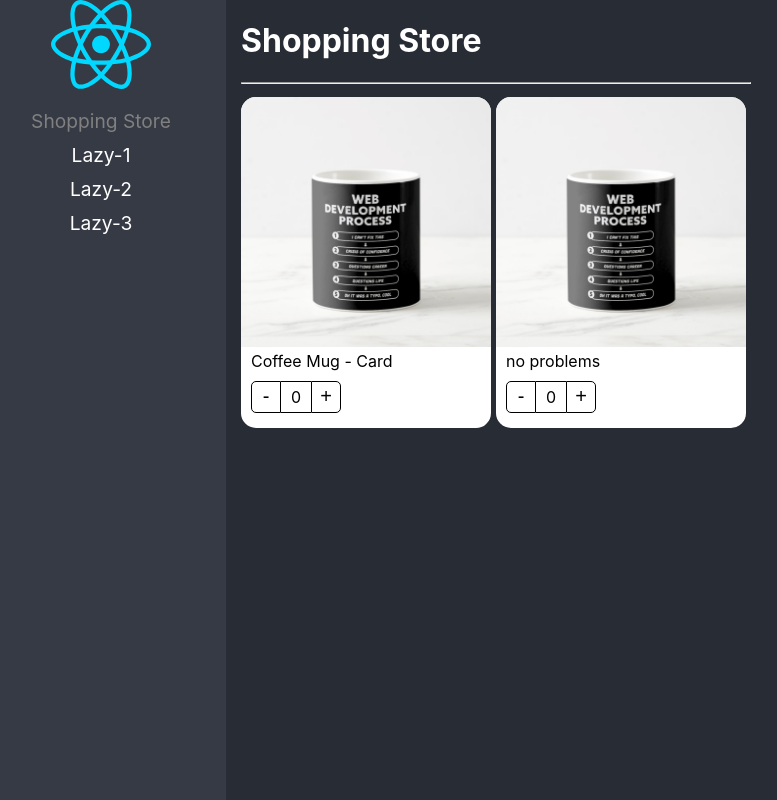
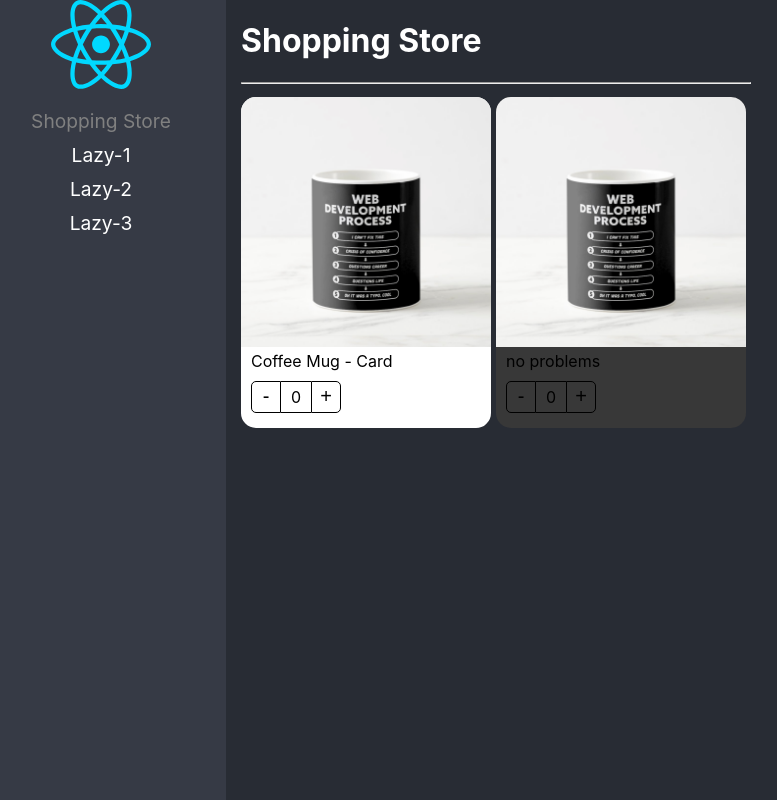
Before and after one commit to moive/react-pro-advanced, a React (Vite) app: page /shopping in a window 1280 px wide. Shown: the whole page, without its empty margins (24-801 px from the left). Built offline with nearby package versions, Linux system fonts and the light colour scheme.

Commit message:
add className in ProductCard component

```diff
--- a/src/patterns/components/ProductCard.tsx
+++ b/src/patterns/components/ProductCard.tsx
@@ -1,18 +1,18 @@
-import { createContext } from "react";
+import { createContext, ReactElement } from "react";
 import style from "../styles/styles.module.css";
 
 import { useProduct } from "../hooks/useProduct";
 import { ProductCardProps, ProductContextProps } from "../interfaces/product.interface";
 
-export const ProductContext = createContext({} as ProductContextProps);
+export const ProductContext = createContext<ProductContextProps | undefined>(undefined);
 const { Provider } = ProductContext;
 
-export const ProductCard = ({ product, children }: ProductCardProps) => {
+export const ProductCard = ({ product, children, className }: ProductCardProps) => {
   const { counter, increaseBy } = useProduct();
 
   return (
     <Provider value={{ counter, increaseBy, product }}>
-      <div className={style.productCard}>
+      <div className={`${style.productCard} ${className}`}>
         {children}
         {/* <ProductImage img={product.img} />
       <ProductTitle title={product.title} />
--- a/src/patterns/interfaces/product.interface.ts
+++ b/src/patterns/interfaces/product.interface.ts
@@ -3,6 +3,7 @@ import { JSX, ReactElement } from "react";
 export interface ProductCardProps {
   product: Product;
   children?: ReactElement | ReactElement[];
+  className?: string;
 }
 
 export interface Product {
--- a/src/patterns/pages/ShoppingPage.tsx
+++ b/src/patterns/pages/ShoppingPage.tsx
@@ -1,4 +1,5 @@
 import { ProductButtons, ProductCard, ProductImage, ProductTitle } from "../components";
+import "../styles/custom-styles.css";
 
 const product = {
   id: "1",
@@ -18,7 +19,7 @@ export const ShoppingPage = () => {
           <ProductCard.Buttons />
         </ProductCard>
 
-        <ProductCard product={product}>
+        <ProductCard product={product} className="bg-dark">
           <ProductImage img={product.img} />
           <ProductTitle title={"no problems"} />
           <ProductButtons />
--- /dev/null
+++ b/src/patterns/styles/custom-styles.css
@@ -0,0 +1,3 @@
+.bg-dark {
+  background-color: rgb(56, 56, 56);
+}
```
Also changed, not shown: 2 other files (tests, documents, lock files or other folders).
